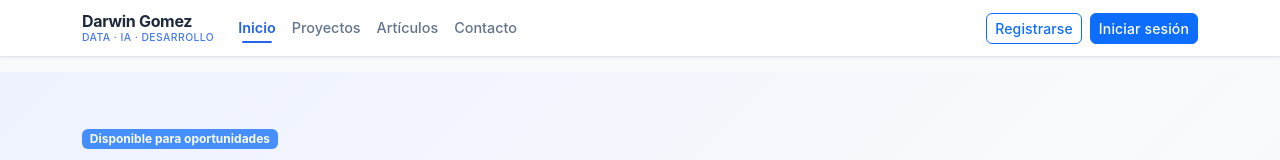
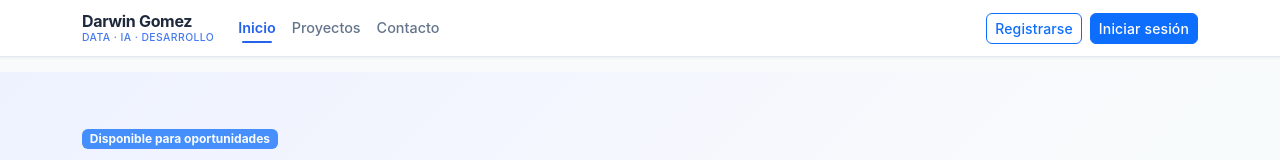
Before and after one commit to Dstevengmz/Blog-Personal-Frontend, a React (Vite) app: page / in a window 1280 px wide. Shown: the top 160 px of the page. Built offline with nearby package versions, Linux system fonts and the light colour scheme; no server answers.

Commit message:
quitar la entrada de "Artículos" del navbar y simplificar la navegación.

```diff
--- a/src/components/AppNavbar.jsx
+++ b/src/components/AppNavbar.jsx
@@ -31,9 +31,9 @@ function AppNavbar() {
             <Nav.Link as={NavLink} to="/proyectos">
               Proyectos
             </Nav.Link>
-            <Nav.Link as={NavLink} to="/articulos">
+            {/* <Nav.Link as={NavLink} to="/articulos">
               Artículos
-            </Nav.Link>
+            </Nav.Link> */}
             <Nav.Link as={NavLink} to="/contacto">
               Contacto
             </Nav.Link>
```
